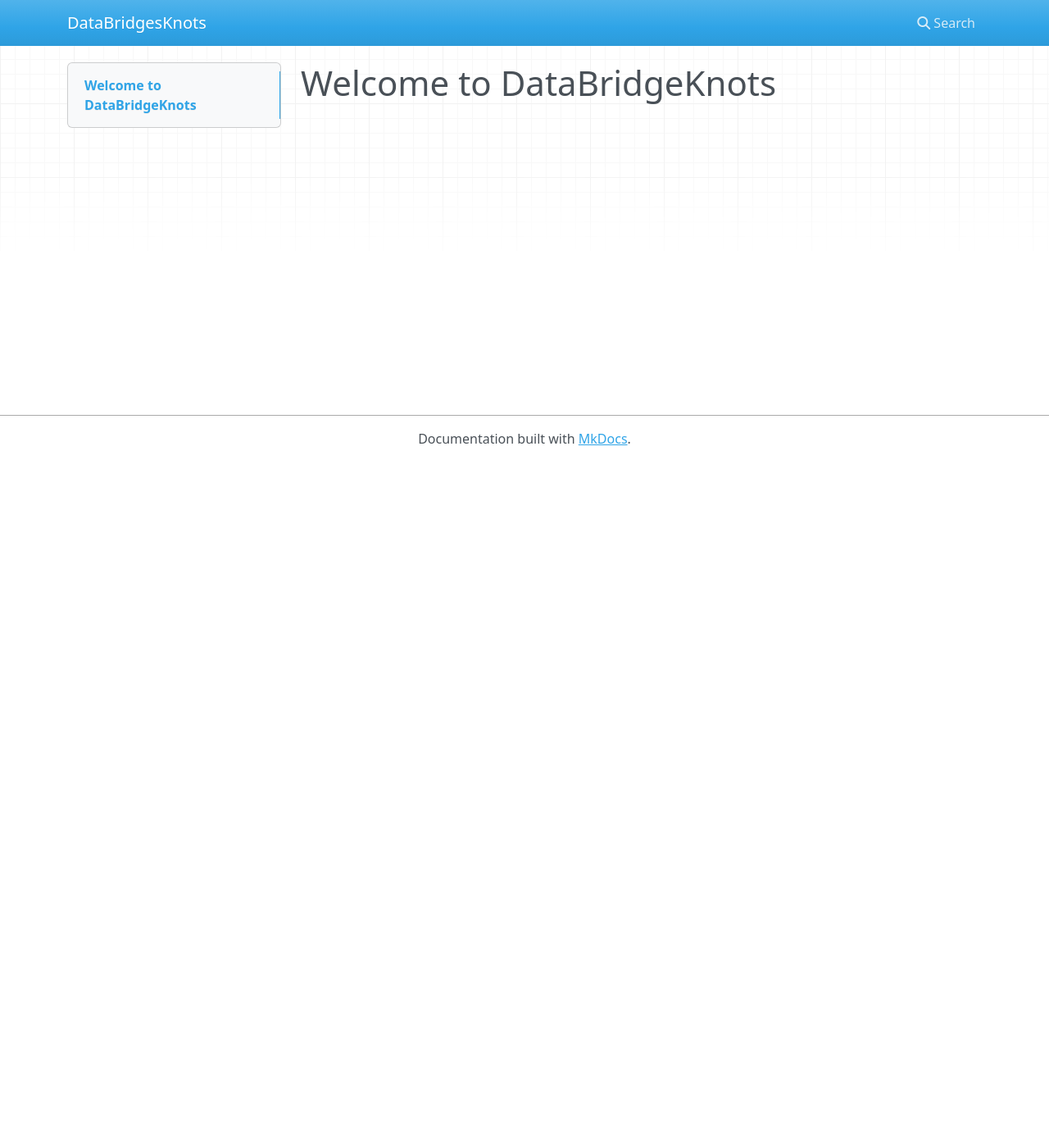
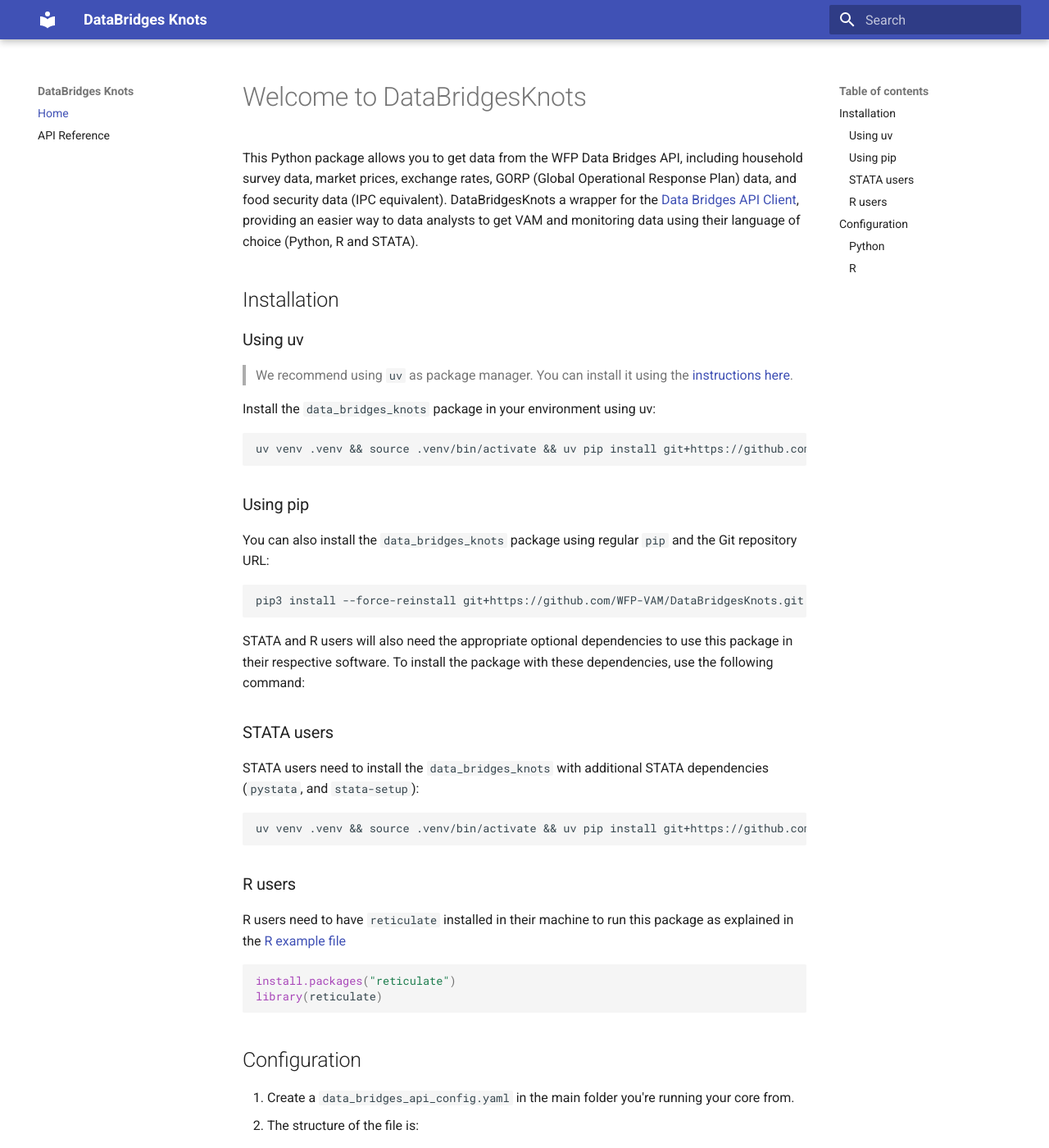
Before and after one commit to WFP-VAM/DataBridgesKnots, an MkDocs documentation site: the page built from docs/index.md, in a window 1280 px wide and 1400 px high. Shown: the whole window at 82% size. Built offline with MkDocs 1.6.1 and Material for MkDocs 9.7.7, drawn with Linux system fonts in a browser that asks for light colours; nearby versions of some CDN libraries; some of the changed text lies outside the part shown.

Commit message:
docs: configured mkdocs

````diff
--- a/docs/index.md
+++ b/docs/index.md
@@ -1 +1,99 @@
-# Welcome to DataBridgeKnots
+# Welcome to DataBridgesKnots
+
+This Python package  allows you to get data from the WFP Data Bridges API, including household survey data, market prices, exchange rates, GORP (Global Operational Response Plan) data, and food security data (IPC equivalent). DataBridgesKnots a wrapper for the [Data Bridges API Client](https://github.com/WFP-VAM/DataBridgesAPI), providing an easier way to data analysts to get VAM and monitoring data using their language of choice (Python, R and STATA).
+
+## Installation
+
+### Using uv
+>  We recommend using `uv` as package manager. You can install it using the [instructions here](https://docs.astral.sh/uv/getting-started/installation/).
+
+Install the `data_bridges_knots` package in your environment using uv:
+
+```
+uv venv .venv && source .venv/bin/activate && uv pip install git+https://github.com/WFP-VAM/DataBridgesKnots.git
+```
+
+### Using pip
+You can also install the `data_bridges_knots` package using regular `pip` and the Git repository URL:
+
+```
+pip3 install --force-reinstall git+https://github.com/WFP-VAM/DataBridgesKnots.git
+```
+
+STATA and R users will also need the appropriate optional dependencies to use this package in their respective software. To install the package with these dependencies, use the following command:
+
+### STATA users
+
+STATA users need to install the `data_bridges_knots` with additional STATA dependencies (`pystata`, and `stata-setup`):
+
+```
+uv venv .venv && source .venv/bin/activate && uv pip install git+https://github.com/WFP-VAM/DataBridgesKnots.git#egg=data_bridges_knots[STATA]
+```
+
+### R users
+
+R users need to have `reticulate` installed in their machine to run this package as explained in the [R example file](https://github.com/WFP-VAM/DataBridgesKnots/blob/main/examples/example_R.R)
+
+```R
+install.packages("reticulate")
+library(reticulate)
+```
+
+## Configuration
+1. Create a ```data_bridges_api_config.yaml``` in the main folder you're running your core from.
+2. The structure of the file is:
+
+    ```yaml
+    NAME: ''
+    VERSION : ''
+    KEY: ''
+    SECRET: ''
+    DATA_BRIDGES_API_KEY = ''
+    SCOPES:
+    - ''
+    - ''
+    ```
+1. Replace your_api_key and your_api_secret with your actual API key and secret from the Data Bridges API. Update the SCOPES list with the required scopes for your use case.
+2. (For WFP users) Credentials and scopes for DataBridges API can be requested by opening a ticket with the [TEC Digital Core team](https://dev.azure.com/worldfoodprogramme/Digital%20Core/_workitems). See [documentation](https://docs.api.wfp.org/consumers/index.html#application-accounts)
+3. External users can reach out to [wfp.vaminfo@wfp.org](mailto:wfp.vaminfo@wfp.org) for support on getting the API credentials.
+
+### Python
+Run the following code to extract commoditiy data.
+
+```python
+
+from data_bridges_knots import DataBridgesShapes
+
+CONFIG_PATH = r"data_bridges_api_config.yaml"
+
+client = DataBridgesShapes(CONFIG_PATH)
+
+# COMMODITY DATA
+commodity_units_list = client.get_commodity_units_list(country_code="TZA", commodity_unit_name="Kg", page=1, format='json')
+
+```
+
+### R
+
+```R
+library(reticulate)
+
+# Import the Python module through reticulate
+data_bridges_knots <- import("data_bridges_knots")
+
+# Point to our virtual environment's Python
+use_python(".venv/bin/python")
+
+# Create client instance
+config_path <- "data_bridges_api_config.yaml"
+client <- data_bridges_knots$DataBridgesShapes(config_path)
+
+# COMMODITY DATA
+# Get commodity unit list for Tanzania
+commodity_units <- client$get_commodity_units_list(
+  country_code = "TZA",
+  commodity_unit_name = "Kg",
+  page = 1L,
+  format = "json"
+)
+```
--- a/mkdocs.yml
+++ b/mkdocs.yml
@@ -1,10 +1,24 @@
-site_name: DataBridgesKnots
+site_name: DataBridges Knots
+theme:
+  name: material
 
 plugins:
   - search
   - mkdocstrings:
       default_handler: python
+      handlers:
+        python:
+          paths: [data_bridges_knots]  # Path to your package
+          options:
+            show_source: false
+            show_root_heading: true
+            heading_level: 2
 
 markdown_extensions:
   - admonition
   - pymdownx.superfences
+
+
+nav:
+- Home: index.md
+- reference.md
````
Also changed, not shown: docs/reference.md (added, +18 -0 lines), 1 other file.
